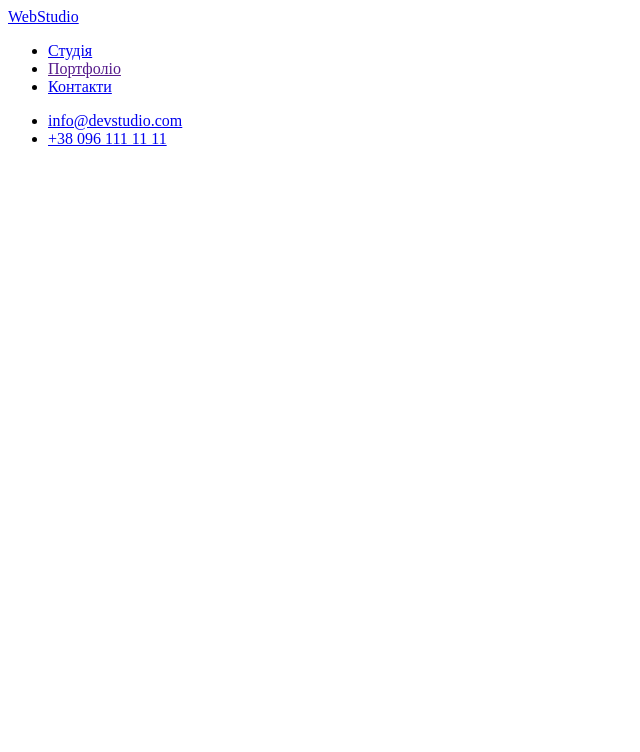
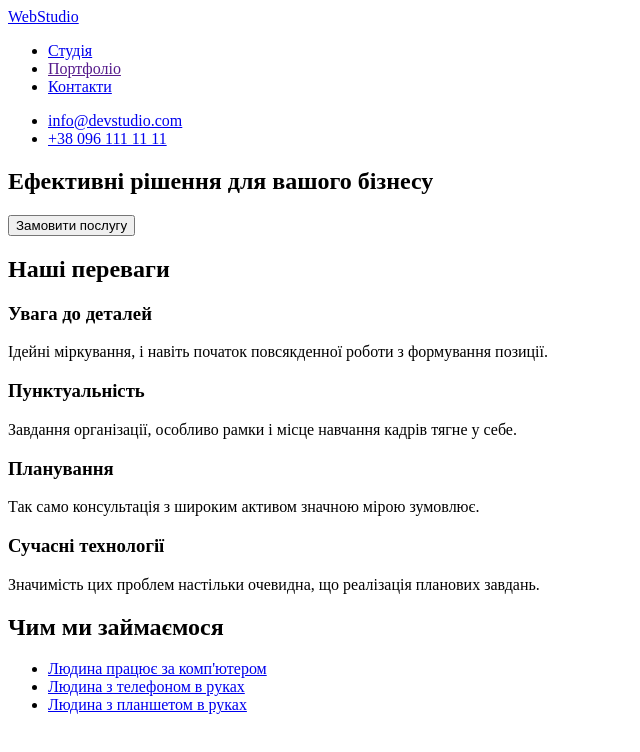
Before and after one commit to NadiiaDozorets/goit-markup-hw-01, a plain HTML site: page index.html in a window 1280 px wide. Shown: the whole page, without its empty margins (0-640 px from the left). Drawn offline with Linux system fonts and the light colour scheme.

Commit message:
adds three sections

```diff
--- a/index.html
+++ b/index.html
@@ -35,9 +35,29 @@
   </header>
   <main>
     <section>
-        <h1>
+        <h1>Ефективні рішення для вашого бізнесу </h1>
+        <button type="button">Замовити послугу</button>
+    </section>
 
-        </h1>
+    <section>
+        <h2>Наші переваги</h2>
+        <h3>Увага до деталей</h3>
+        <p>Ідейні міркування, і навіть початок повсякденної роботи з формування позиції.</p>
+        <h3>Пунктуальність</h3>
+        <p>Завдання організації, особливо рамки і місце навчання кадрів тягне у себе.</p>
+        <h3>Планування</h3>
+        <p>Так само консультація з широким активом значною мірою зумовлює.</p>
+        <h3>Сучасні технології</h3>
+        <p>Значимість цих проблем настільки очевидна, що реалізація планових завдань.</p>
+    </section>
+
+    <section>
+        <h2>Чим ми займаємося</h2>
+    <ul>
+        <li><a href="/images/computer1.jpg">Людина працює за комп'ютером</a></li>
+        <li><a href="/images/computer2.jpg">Людина з телефоном в руках</a></li>
+        <li><a href="/images/computer3.jpg">Людина з планшетом в руках</a></li>
+    </ul>
     </section>
 
   </main>
```
